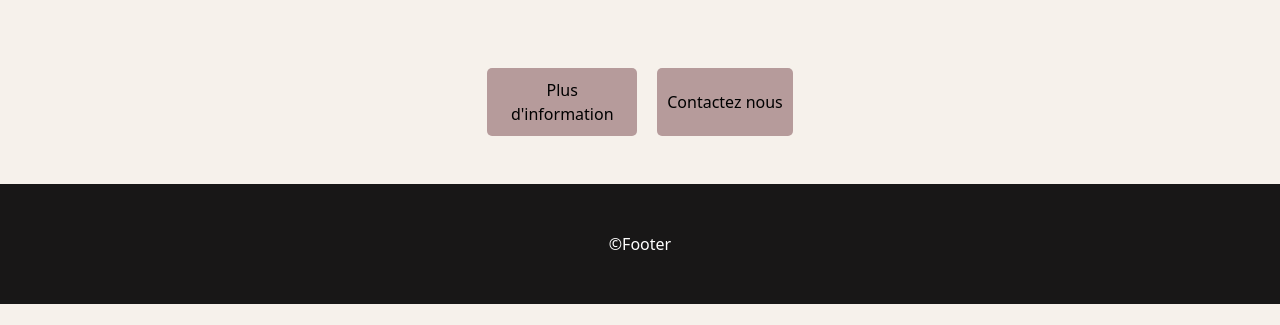
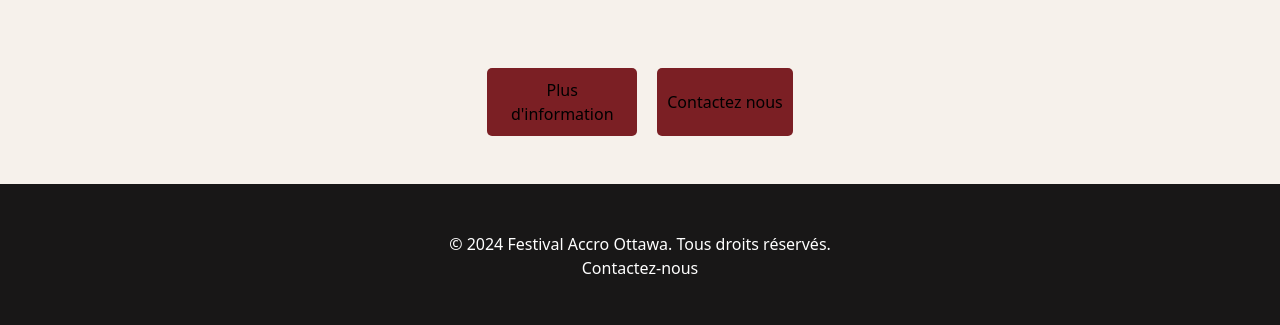
Before and after one commit to AmelieRacine08/ProjetWebAvance, a Next.js app in the folder projetwebavance/: page /event1 in a window 1280 px wide. Shown: the part 1155-1480 px from the top of the page. Before the commit the page ends 1459 px from the top, so only its background shows below. Built offline with nearby package versions, Linux system fonts and the light colour scheme.

Commit message:
modifications pour le css cartePourLien

```diff
--- a/projetwebavance/src/components/cartePourLien/cartePourLien.jsx
+++ b/projetwebavance/src/components/cartePourLien/cartePourLien.jsx
@@ -5,15 +5,15 @@ import Image from "next/image";
 const CartePourLien = (props) => {
   return (
     <a href={props.href} className={Styles.lien}>
-      <div className={Styles.imageContainer}>
-        <Image
-          src={props.src}
-          alt={props.alt}
-          width={350}
-          height={200}
-          className={Styles.customImage}
-        />
-      </div>
+      {/* <div className={Styles.imageContainer}> */}
+      <Image
+        src={props.src}
+        alt={props.alt}
+        width={1000}
+        height={1000}
+        className={Styles.customImage}
+      />
+      {/* </div> */}
       <div className={Styles.divName}>{props.name}</div>
     </a>
   );
--- a/projetwebavance/src/components/footer/Footer.jsx
+++ b/projetwebavance/src/components/footer/Footer.jsx
@@ -2,7 +2,16 @@ import React from "react";
 import Styles from "./footer.module.css";
 
 function Footer() {
-  return <div className={Styles.container}>&copy;Footer</div>;
+  return (
+    <div className={Styles.container}>
+      <p>© 2024 Festival Accro Ottawa. Tous droits réservés.</p>
+      <p>
+        <a href={"/contact"} className={Styles.lienContact}>
+          Contactez-nous
+        </a>
+      </p>
+    </div>
+  );
 }
 
 export default Footer;
--- a/projetwebavance/src/components/templatePage/templatePage.module.css
+++ b/projetwebavance/src/components/templatePage/templatePage.module.css
@@ -47,7 +47,7 @@
   cursor: pointer;
   border: none;
   border-radius: 5px;
-  background-color: var(--ColorBase);
+  background-color: #7b1f24;
   transition: transform 0.2s ease, box-shadow 0.2s ease;
 }
 
@@ -57,5 +57,5 @@
 }
 
 .button:active {
-  background-color: rgb(162, 135, 135);
+  background-color: var(--ColorBase);
 }
```
Also changed, not shown: projetwebavance/src/components/cartePourLien/cartePourLien.module.css (+9 -2 lines).
